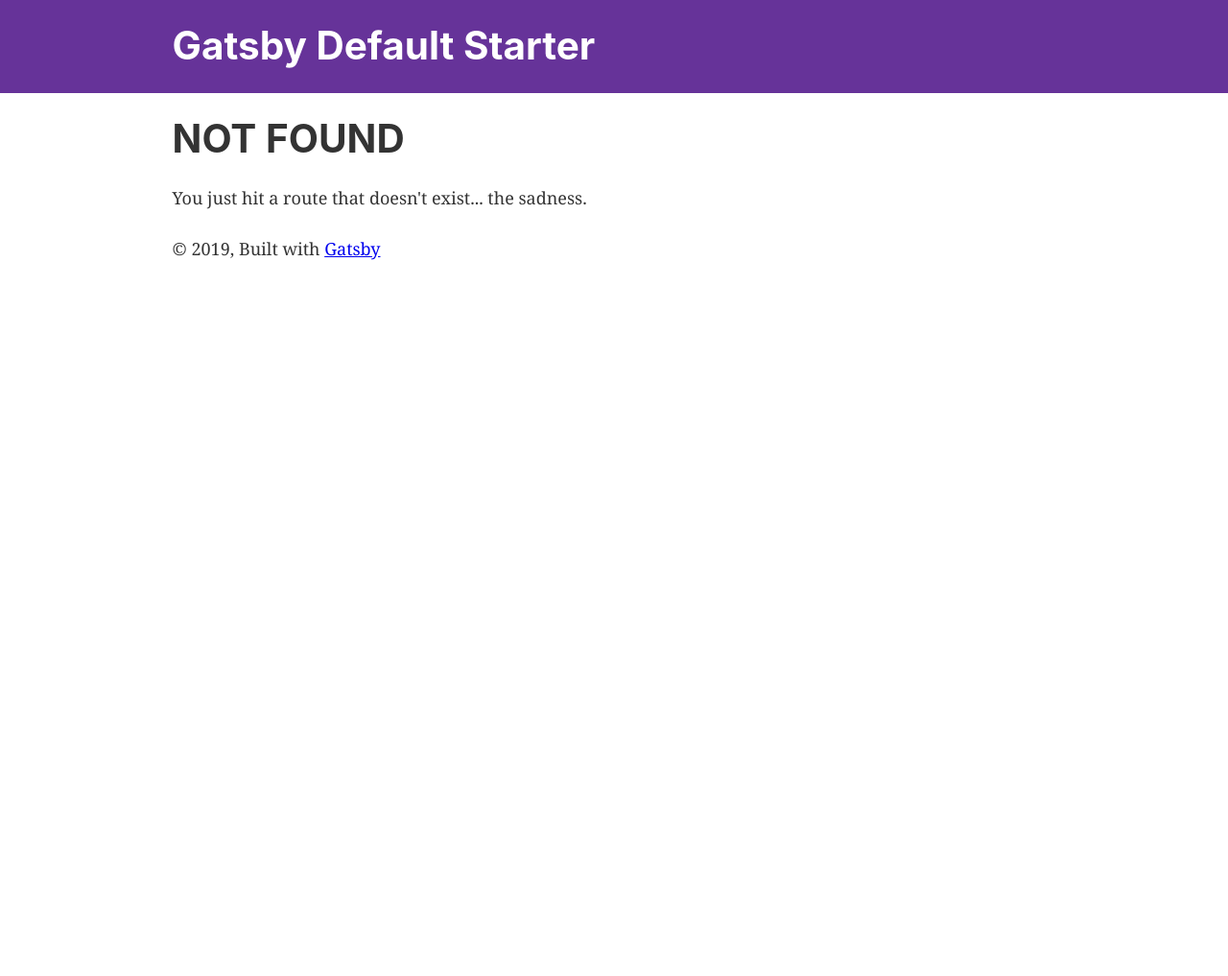
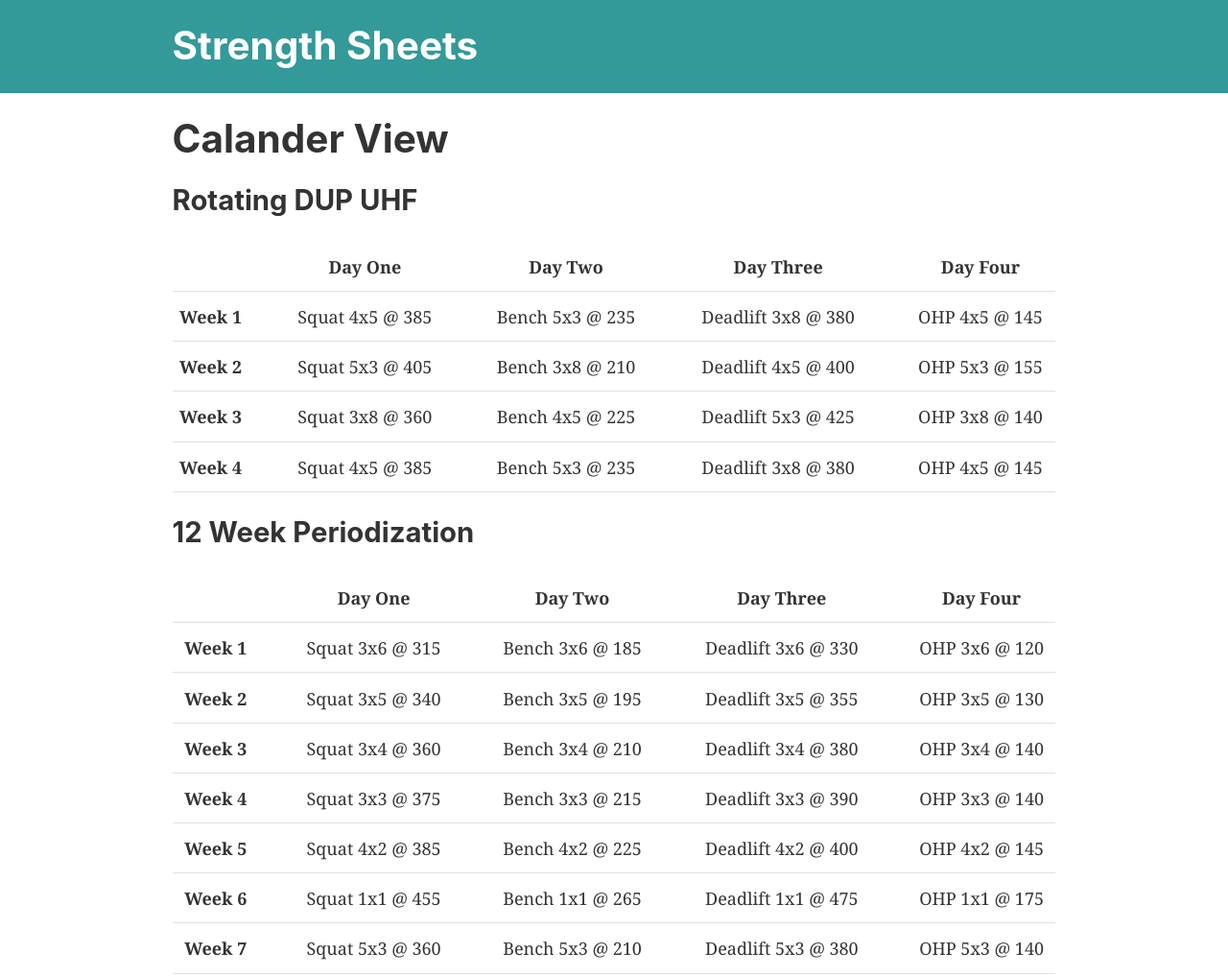
Before and after one commit to regulated/Strength-Sheets, a Gatsby site: page /calander-view in a window 1280 px wide. Before the commit this address had no page. Shown: the top 1017 px of the page at 96% size. Before the commit the page ends 800 px from the top, so only its background shows below. Built offline with nearby package versions, Linux system fonts and the light colour scheme; Gatsby itself is replaced by a stand-in of ours.

Commit message:
1st commit

```diff
--- a/gatsby-config.js
+++ b/gatsby-config.js
@@ -1,10 +1,18 @@
 module.exports = {
   siteMetadata: {
-    title: `Gatsby Default Starter`,
-    description: `Kick off your next, great Gatsby project with this default starter. This barebones starter ships with the main Gatsby configuration files you might need.`,
+    title: `Strength Sheets`,
+    description: `UHF DUP Program`,
     author: `@gatsbyjs`,
   },
   plugins: [
+    `gatsby-transformer-json`,
+    {
+      resolve: `gatsby-source-filesystem`,
+      options: {
+        name: `data`,
+        path: `${__dirname}/src/data/`,
+      },
+    },
     `gatsby-plugin-react-helmet`,
     {
       resolve: `gatsby-source-filesystem`,
--- a/package.json
+++ b/package.json
@@ -11,7 +11,8 @@
     "gatsby-plugin-offline": "^2.1.3",
     "gatsby-plugin-react-helmet": "^3.0.12",
     "gatsby-plugin-sharp": "^2.1.5",
-    "gatsby-source-filesystem": "^2.0.39",
+    "gatsby-source-filesystem": "^2.1.5",
+    "gatsby-transformer-json": "^2.2.2",
     "gatsby-transformer-sharp": "^2.1.21",
     "prop-types": "^15.7.2",
     "react": "^16.8.6",
--- /dev/null
+++ b/src/components/dup-table.js
@@ -0,0 +1,75 @@
+import React from "react"
+import { useStaticQuery, graphql } from "gatsby"
+
+const DupTable = () => {
+
+  const data = useStaticQuery(graphql`
+    query {
+      allDaysJson {
+        edges {
+          node {
+            T1
+            T1max
+            day
+          }
+        }
+      }
+      allWeeksJson {
+        edges {
+          node {
+            T1perc
+            T1reps
+            week
+          }
+        }
+      }
+      allDupWeeksJson {
+        edges {
+          node {
+            week
+          }
+        }
+      }
+      allDupJson {
+        edges {
+          node {
+            perc
+            reps
+          }
+        }
+      }
+    }
+  `)
+
+  var count = 0
+
+  return (
+    <div class="container">
+      <h2>Rotating DUP UHF</h2>
+      <table class="table table-bordered">
+        <thead>
+          <tr>
+            <th></th>
+            {data.allDaysJson.edges.map((i) => {
+              return <th>{i.node.day}</th>
+            })}
+          </tr>
+        </thead>
+        <tbody>
+          {data.allDupWeeksJson.edges.map((i) => {
+            return <tr>
+            <th>{i.node.week}</th>
+            {data.allDaysJson.edges.map((j) => {
+              count++
+              // return Lift-Reps-Weights(rounded down to nearest 5)
+              return <td>{j.node.T1} {data.allDupJson.edges[count%3].node.reps} @ {(j.node.T1max * data.allDupJson.edges[count%3].node.perc) - (j.node.T1max * data.allDupJson.edges[count%3].node.perc)%5}</td>
+            })}
+            </tr>
+          })}
+        </tbody>
+      </table>
+    </div>
+  )
+}
+
+export default DupTable
--- /dev/null
+++ b/src/components/get-maxes.js
@@ -0,0 +1,30 @@
+/*
+This component contains a list of drop down boxes for the user to enter in
+their max lifts under the label of the lift
+*/
+import {useState} from "react"
+
+const GetMaxes = (initialValues, callback) => {
+
+  const [inputs, setInputs] = useState(initialValues)
+
+  const handleSubmit = (event) => {
+    if (event) {
+      event.preventDefault()
+    }
+    callback()
+  }
+
+  const handleInputChange = (event) => {
+    event.persist()
+    setInputs(inputs => ({...inputs, [event.target.name]: event.target.value}))
+  }
+
+  return {
+    handleSubmit,
+    handleInputChange,
+    inputs
+  }
+}
+
+export default GetMaxes
--- a/src/components/header.js
+++ b/src/components/header.js
@@ -5,7 +5,7 @@ import React from "react"
 const Header = ({ siteTitle }) => (
   <header
     style={{
-      background: `rebeccapurple`,
+      background: `#339999`,
       marginBottom: `1.45rem`,
     }}
   >
--- a/src/components/layout.css
+++ b/src/components/layout.css
@@ -569,7 +569,7 @@ thead {
 }
 td,
 th {
-  text-align: left;
+  text-align: center;
   border-bottom: 1px solid hsla(0, 0%, 0%, 0.12);
   font-feature-settings: "tnum";
   -moz-font-feature-settings: "tnum";
--- a/src/components/layout.js
+++ b/src/components/layout.js
@@ -36,9 +36,7 @@ const Layout = ({ children }) => (
         >
           <main>{children}</main>
           <footer>
-            © {new Date().getFullYear()}, Built with
-            {` `}
-            <a href="https://www.gatsbyjs.org">Gatsby</a>
+            © {new Date().getFullYear()}
           </footer>
         </div>
       </>
--- /dev/null
+++ b/src/components/maxes-form.js
@@ -0,0 +1,33 @@
+import React from 'React'
+import SetMaxes from "../components/set-maxes"
+//import {days, weeks, dupWeeks, dup, count} from "../components/objects"
+
+
+const MaxesForm = () => {
+  return(
+    <div class="container">
+      <h2>Enter Current Maxes</h2>
+        <form onSubmit={SetMaxes.handleSubmit}>
+          <div>
+            <label>Squat:</label>
+            <input type="number" name="Squat" value={SetMaxes.inputs.Squat} onChange={SetMaxes.handleInputChange} required/>
+          </div>
+          <div>
+            <label>Bench:</label>
+            <input type="number" name="Bench" value={SetMaxes.inputs.Bench} onChange={SetMaxes.handleInputChange} required/>
+          </div>
+          <div>
+            <label>Deadlift:</label>
+            <input type="number" name="Deadlift" value={SetMaxes.inputs.Deadlift} onChange={SetMaxes.handleInputChange} required/>
+          </div>
+          <div>
+            <label>OHP:</label>
+            <input type="number" name="OHP" value={SetMaxes.inputs.OHP} onChange={SetMaxes.handleInputChange} required/>
+          </div>
+          <button type="submit">Enter Maxes</button>
+        </form>
+    </div>
+  )
+}
+
+export default MaxesForm
--- /dev/null
+++ b/src/components/objects.js
@@ -0,0 +1,49 @@
+const Objects = () => {
+
+  const days = [
+    {day: 'Day One', T1: 'Squat', T1max: 455},
+    {day: 'Day Two', T1: 'Bench', T1max: 265},
+    {day: 'Day Three', T1: 'Deadlift', T1max: 475},
+    {day: 'Day Four', T1: 'OHP', T1max: 175}
+  ]
+
+  const weeks = [
+    {week: 'Week 1', T1reps: '3x6', T1perc: .70},
+    {week: 'Week 2', T1reps: '3x5', T1perc: .75},
+    {week: 'Week 3', T1reps: '3x4', T1perc: .80},
+    {week: 'Week 4', T1reps: '3x3', T1perc: .825},
+    {week: 'Week 5', T1reps: '4x2', T1perc: .85},
+    {week: 'Week 6', T1reps: '1', T1perc: 1.00},
+    {week: 'Week 7', T1reps: '5x3', T1perc: .80},
+    {week: 'Week 8', T1reps: '5x2', T1perc: .825},
+    {week: 'Week 9', T1reps: '5x1', T1perc: .85},
+    {week: 'Week 10', T1reps: '3x2', T1perc: .90},
+    {week: 'Week 11', T1reps: '3x1', T1perc: .95},
+    {week: 'Week 12', T1reps: '1', T1perc: 1.05}
+  ]
+
+  const dupWeeks = [
+    {week: 'Week 1'},
+    {week: 'Week 2'},
+    {week: 'Week 3'},
+    {week: 'Week 4'}
+  ]
+
+  const dup = [
+    {reps: '3x8', perc: .80},
+    {reps: '4x5', perc: .85},
+    {reps: '5x3', perc: .90}
+  ]
+
+  var count = 0
+
+  return (
+    days,
+    weeks,
+    dupWeeks,
+    dup,
+    count
+  )
+}
+
+export default Objects
--- /dev/null
+++ b/src/components/set-maxes.js
@@ -0,0 +1,29 @@
+import React from 'React'
+import {days, weeks, dupWeeks, dup, count} from "../components/objects"
+import GetMaxes from "../components/get-maxes"
+
+const SetMaxes = () => {
+
+    const EnterData = () => {
+        alert(`Max Entered!
+                Squat: ${inputs.Squat},
+                Bench: ${inputs.Bench},
+                Deadlift: ${inputs.Deadlift},
+                OHP: ${inputs.OHP}
+        `)
+        days[0].T1max = inputs.Squat
+        days[1].T1max = inputs.Bench
+        days[2].T1max = inputs.Deadlift
+        days[3].T1max = inputs.OHP
+    }
+
+    const {inputs, handleInputChange, handleSubmit} = GetMaxes({Squat: 100,Bench: 100,Deadlift: 100,OHP: 100,}, EnterData)
+
+    return (
+        inputs,
+        handleInputChange,
+        handleSubmit
+    )
+}
+
+export default SetMaxes
--- /dev/null
+++ b/src/data/count.json
@@ -0,0 +1,4 @@
+[
+  {"count": 0},
+  {"fuck": "off"}
+]
--- /dev/null
+++ b/src/data/days.json
@@ -0,0 +1,6 @@
+[
+    {"day": "Day One", "T1": "Squat", "T1max": 455},
+    {"day": "Day Two", "T1": "Bench", "T1max": 265},
+    {"day": "Day Three", "T1": "Deadlift", "T1max": 475},
+    {"day": "Day Four", "T1": "OHP", "T1max": 175}
+]
--- /dev/null
+++ b/src/data/dup.json
@@ -0,0 +1,5 @@
+[
+    {"reps": "3x8", "perc": 0.80},
+    {"reps": "4x5", "perc": 0.85},
+    {"reps": "5x3", "perc": 0.90}
+]
--- /dev/null
+++ b/src/data/dupWeeks.json
@@ -0,0 +1,6 @@
+[
+    {"week": "Week 1"},
+    {"week": "Week 2"},
+    {"week": "Week 3"},
+    {"week": "Week 4"}
+]
--- /dev/null
+++ b/src/data/weeks.json
@@ -0,0 +1,14 @@
+[
+    {"week": "Week 1", "T1reps": "3x6", "T1perc": 0.70},
+    {"week": "Week 2", "T1reps": "3x5", "T1perc": 0.75},
+    {"week": "Week 3", "T1reps": "3x4", "T1perc": 0.80},
+    {"week": "Week 4", "T1reps": "3x3", "T1perc": 0.825},
+    {"week": "Week 5", "T1reps": "4x2", "T1perc": 0.85},
+    {"week": "Week 6", "T1reps": "1x1", "T1perc": 1.00},
+    {"week": "Week 7", "T1reps": "5x3", "T1perc": 0.80},
+    {"week": "Week 8", "T1reps": "5x2", "T1perc": 0.825},
+    {"week": "Week 9", "T1reps": "5x1", "T1perc": 0.85},
+    {"week": "Week 10", "T1reps": "3x2", "T1perc": 0.90},
+    {"week": "Week 11", "T1reps": "3x1", "T1perc": 0.95},
+    {"week": "Week 12", "T1reps": "1x1", "T1perc": 1.05}
+]
--- /dev/null
+++ b/src/pages/calander-view.js
@@ -0,0 +1,98 @@
+import React from "react"
+import { Link } from "gatsby"
+import { graphql } from "gatsby"
+
+import Layout from "../components/layout"
+import SEO from "../components/seo"
+//import { days, weeks, dupWeeks, dup, count } from  "../components/objects"
+import MaxesForm from "../components/maxes-form"
+import DupTable from "../components/dup-table"
+
+
+
+const CalanderView = ({data}) => (
+
+//  console.log(data)
+
+  <Layout>
+    <SEO title="Calander View" />
+    <h1>Calander View</h1>
+
+    <DupTable/>
+    {/*<MaxesForm/>
+    */}
+
+    <div class="container">
+      <h2>12 Week Periodization</h2>
+      <table class="table table-bordered">
+
+        <thead>
+          <tr>
+            <th></th>
+            {data.allDaysJson.edges.map((value) => {
+              return <th>{value.node.day}</th>
+            })}
+          </tr>
+        </thead>
+
+        <tbody>
+          {data.allWeeksJson.edges.map((value) => {
+            return <tr>
+            <th>{value.node.week}</th>
+            {data.allDaysJson.edges.map((array) => {
+              // return Lift-Reps-Weights(rounded down to nearest 5)
+              return <td>{array.node.T1} {
+                         value.node.T1reps} @ {
+                         (value.node.T1perc * array.node.T1max)-(value.node.T1perc * array.node.T1max)%5}</td>
+            })}
+            </tr>
+          })}
+        </tbody>
+
+      </table>
+    </div>
+
+    <br></br>
+
+    <Link to="/">Go back to the homepage</Link>
+  </Layout>
+)
+
+export default CalanderView
+
+export const query = graphql`
+  query {
+    allDaysJson {
+      edges {
+        node {
+          T1
+          T1max
+          day
+        }
+      }
+    }
+    allWeeksJson {
+      edges {
+        node {
+          T1perc
+          T1reps
+          week
+        }
+      }
+    }
+    allDupWeeksJson {
+      edges {
+        node {
+          week
+        }
+      }
+    }
+    allDupJson {
+      edges {
+        node {
+          perc
+          reps
+        }
+      }
+    }
+  }`
--- a/src/pages/index.js
+++ b/src/pages/index.js
@@ -15,6 +15,10 @@ const IndexPage = () => (
       <Image />
     </div>
     <Link to="/page-2/">Go to page 2</Link>
+    <br></br>
+    <Link to="/test-page/">Go to test page</Link>
+    <br></br>
+    <Link to="/calander-view">Go to calander view</Link>
   </Layout>
 )
 
```
Also changed, not shown: src/pages/test-page.js (added, +20 -0 lines), 1 other file.
